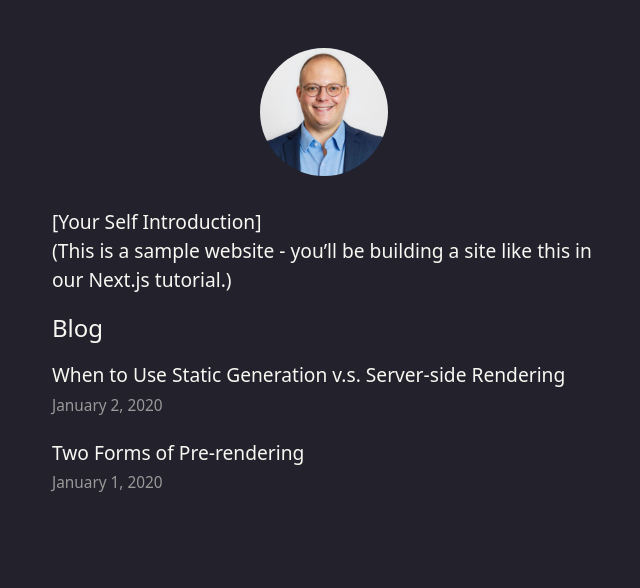
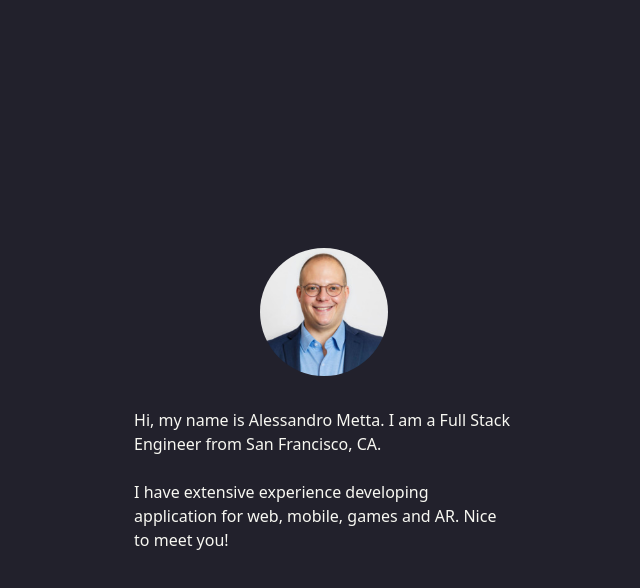
Before and after one commit to n0f3/ametta.dev, a Next.js app: page / in a window 1280 px wide. Shown: the top 588 px of the page, without its empty margins (316-956 px from the left). Built offline with nearby package versions, Linux system fonts and the light colour scheme.

Commit message:
Centered everything, added defaults for tailwind, fixed theme

```diff
--- a/components/layout.tsx
+++ b/components/layout.tsx
@@ -14,7 +14,7 @@ export default function Layout({
   home?: boolean;
 }): JSX.Element {
   return (
-    <div className={styles.container}>
+    <div className="container mx-auto flex flex-col justify-center items-center h-screen">
       <Head>
         <link rel="icon" href="/favicon.ico" />
         <meta
@@ -59,7 +59,9 @@ export default function Layout({
           </>
         )}
       </header>
-      <main>{children}</main>
+      <main className="flex justify-center align-center flex-col half-width">
+        {children}
+      </main>
       {!home && (
         <div className={styles.backToHome}>
           <Link href="/">
--- a/package.json
+++ b/package.json
@@ -30,6 +30,7 @@
     "date-fns": "^2.16.1",
     "gray-matter": "^4.0.2",
     "next": "9.5.3",
+    "postcss-cli": "^8.0.0",
     "react": "16.13.1",
     "react-dom": "16.13.1",
     "remark": "^12.0.1",
--- a/pages/index.tsx
+++ b/pages/index.tsx
@@ -22,14 +22,14 @@ const Home = ({ allPostsData }: HomeProps): JSX.Element => {
       <Head>
         <title>{siteTitle}</title>
       </Head>
-      <section className={utilStyles.headingMd}>
-        <p>[Your Self Introduction]</p>
+      <section className="self-center w-1/2 text-left">
         <p>
-          (This is a sample website - you’ll be building a site like this in{' '}
-          <a href="https://nextjs.org/learn">our Next.js tutorial</a>.)
+          Hi, my name is Alessandro Metta. I am a Full Stack Engineer from San
+          Francisco, CA. <br /> <br /> I have extensive experience developing
+          application for web, mobile, games and AR. Nice to meet you!
         </p>
       </section>
-      <section className={`${utilStyles.headingMd} ${utilStyles.padding1px}`}>
+      {/* <section className={`${utilStyles.headingMd} ${utilStyles.padding1px}`}>
         <h2 className={utilStyles.headingLg}>Blog</h2>
         <ul className={utilStyles.list}>
           {allPostsData?.map(({ id, date, title }) => (
@@ -44,7 +44,7 @@ const Home = ({ allPostsData }: HomeProps): JSX.Element => {
             </li>
           ))}
         </ul>
-      </section>
+      </section> */}
     </Layout>
   );
 };
--- a/styles/index.css
+++ b/styles/index.css
@@ -5,6 +5,9 @@
   body {
     @apply bg-dracula-background;
     color: theme('colors.dracula-foreground');
+  }
+  a {
+    color: theme('colors.dracula-green');
   }
 }
 
```
Also changed, not shown: 2 other files (tests, documents, lock files or other folders).
